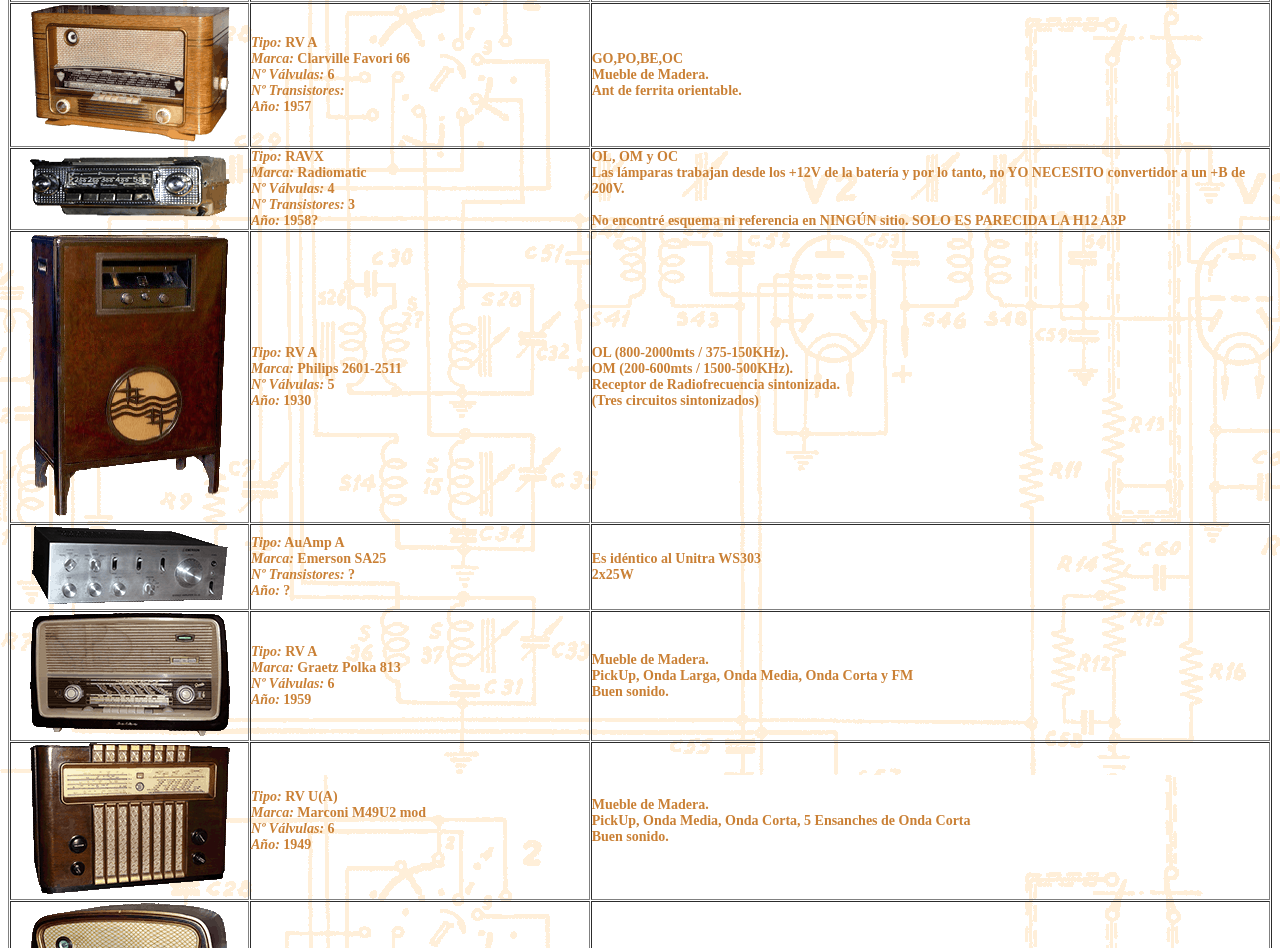
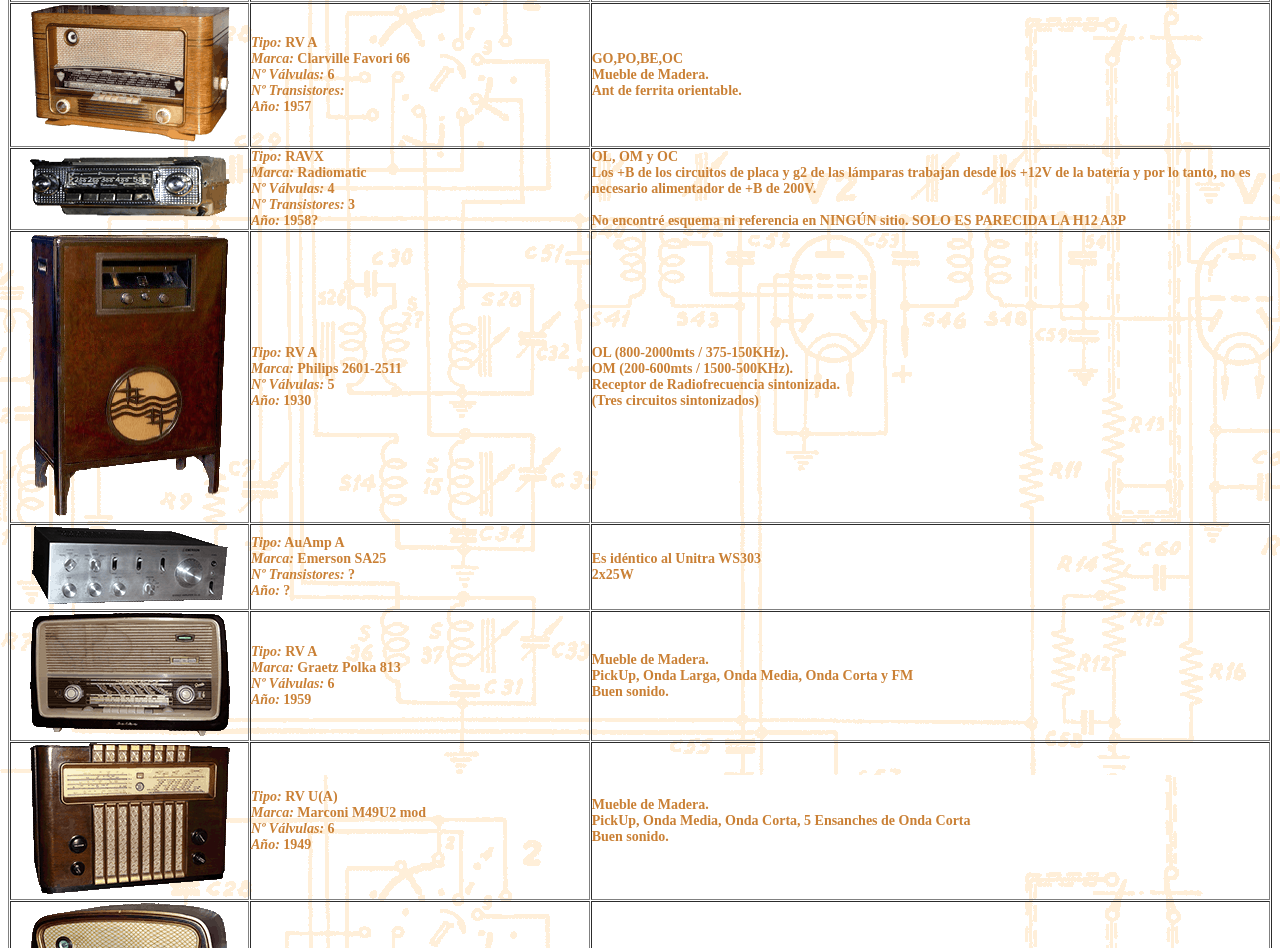
Before and after one commit to joseasabio/https-radiosantiguas.com.es, a plain HTML site: page za ejemplo.html in a window 1280 px wide. Shown: the part 1790-2738 px from the top of the page. Drawn offline with Linux system fonts and the light colour scheme.

```diff
--- a/za ejemplo.html
+++ b/za ejemplo.html
@@ -155,8 +155,7 @@
          <em>Nº Transistores:</em> 3<br>
          <em>Año:</em> 1958? </td>
       <td align="left" ; width="54%">OL, OM y OC<br>
-         Las lámparas trabajan desde los +12V de la batería y por lo tanto, no YO NECESITO convertidor a un +B de
-         200V.<br>
+         Los +B de los circuitos de placa y g2 de las lámparas trabajan desde los +12V de la batería y por lo tanto, no es necesario alimentador de +B de 200V.<br>
          <br>
          No encontré esquema ni referencia en NINGÚN sitio. SOLO ES PARECIDA LA H12 A3P </td>
    </tr>
```
